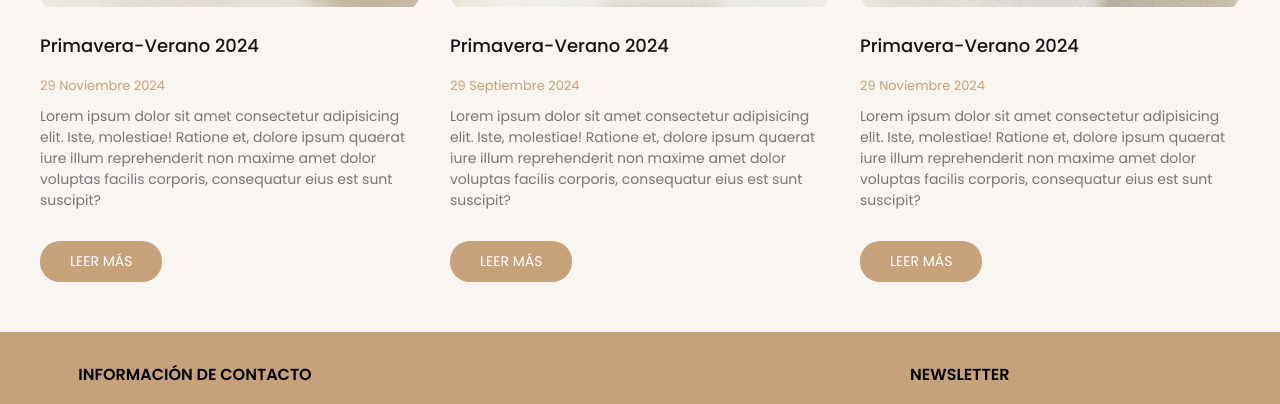
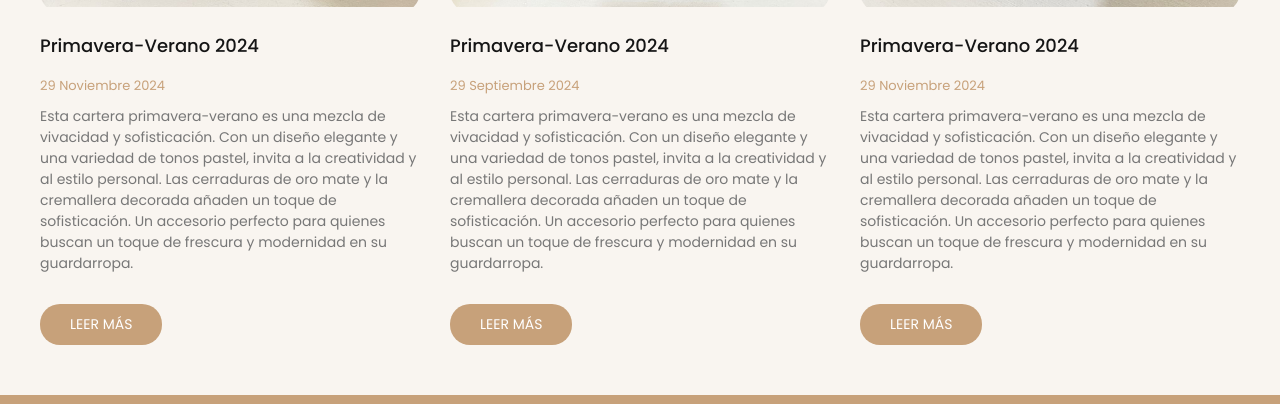
Before and after one commit to emibusta9/mikkastore, a plain HTML site: page index.html in a window 1280 px wide. Shown: the part 3292-3696 px from the top of the page. Drawn offline with Linux system fonts and the light colour scheme.

Commit message:
Update index.html

```diff
--- a/index.html
+++ b/index.html
@@ -445,11 +445,7 @@
 							<h3>Primavera-Verano 2024</h3>
 							<span>29 Noviembre 2024</span>
 							<p>
-								Lorem ipsum dolor sit amet consectetur adipisicing
-								elit. Iste, molestiae! Ratione et, dolore ipsum
-								quaerat iure illum reprehenderit non maxime amet dolor
-								voluptas facilis corporis, consequatur eius est sunt
-								suscipit?
+								Esta cartera primavera-verano es una mezcla de vivacidad y sofisticación. Con un diseño elegante y una variedad de tonos pastel, invita a la creatividad y al estilo personal. Las cerraduras de oro mate y la cremallera decorada añaden un toque de sofisticación. Un accesorio perfecto para quienes buscan un toque de frescura y modernidad en su guardarropa.
 							</p>
 							<div class="btn-read-more">Leer más</div>
 						</div>
@@ -470,11 +466,7 @@
 							<h3>Primavera-Verano 2024</h3>
 							<span>29 Septiembre 2024</span>
 							<p>
-								Lorem ipsum dolor sit amet consectetur adipisicing
-								elit. Iste, molestiae! Ratione et, dolore ipsum
-								quaerat iure illum reprehenderit non maxime amet dolor
-								voluptas facilis corporis, consequatur eius est sunt
-								suscipit?
+								Esta cartera primavera-verano es una mezcla de vivacidad y sofisticación. Con un diseño elegante y una variedad de tonos pastel, invita a la creatividad y al estilo personal. Las cerraduras de oro mate y la cremallera decorada añaden un toque de sofisticación. Un accesorio perfecto para quienes buscan un toque de frescura y modernidad en su guardarropa.
 							</p>
 							<div class="btn-read-more">Leer más</div>
 						</div>
@@ -495,11 +487,7 @@
 							<h3>Primavera-Verano 2024</h3>
 							<span>29 Noviembre 2024</span>
 							<p>
-								Lorem ipsum dolor sit amet consectetur adipisicing
-								elit. Iste, molestiae! Ratione et, dolore ipsum
-								quaerat iure illum reprehenderit non maxime amet dolor
-								voluptas facilis corporis, consequatur eius est sunt
-								suscipit?
+								Esta cartera primavera-verano es una mezcla de vivacidad y sofisticación. Con un diseño elegante y una variedad de tonos pastel, invita a la creatividad y al estilo personal. Las cerraduras de oro mate y la cremallera decorada añaden un toque de sofisticación. Un accesorio perfecto para quienes buscan un toque de frescura y modernidad en su guardarropa.
 							</p>
 							<div class="btn-read-more">Leer más</div>
 						</div>
```
